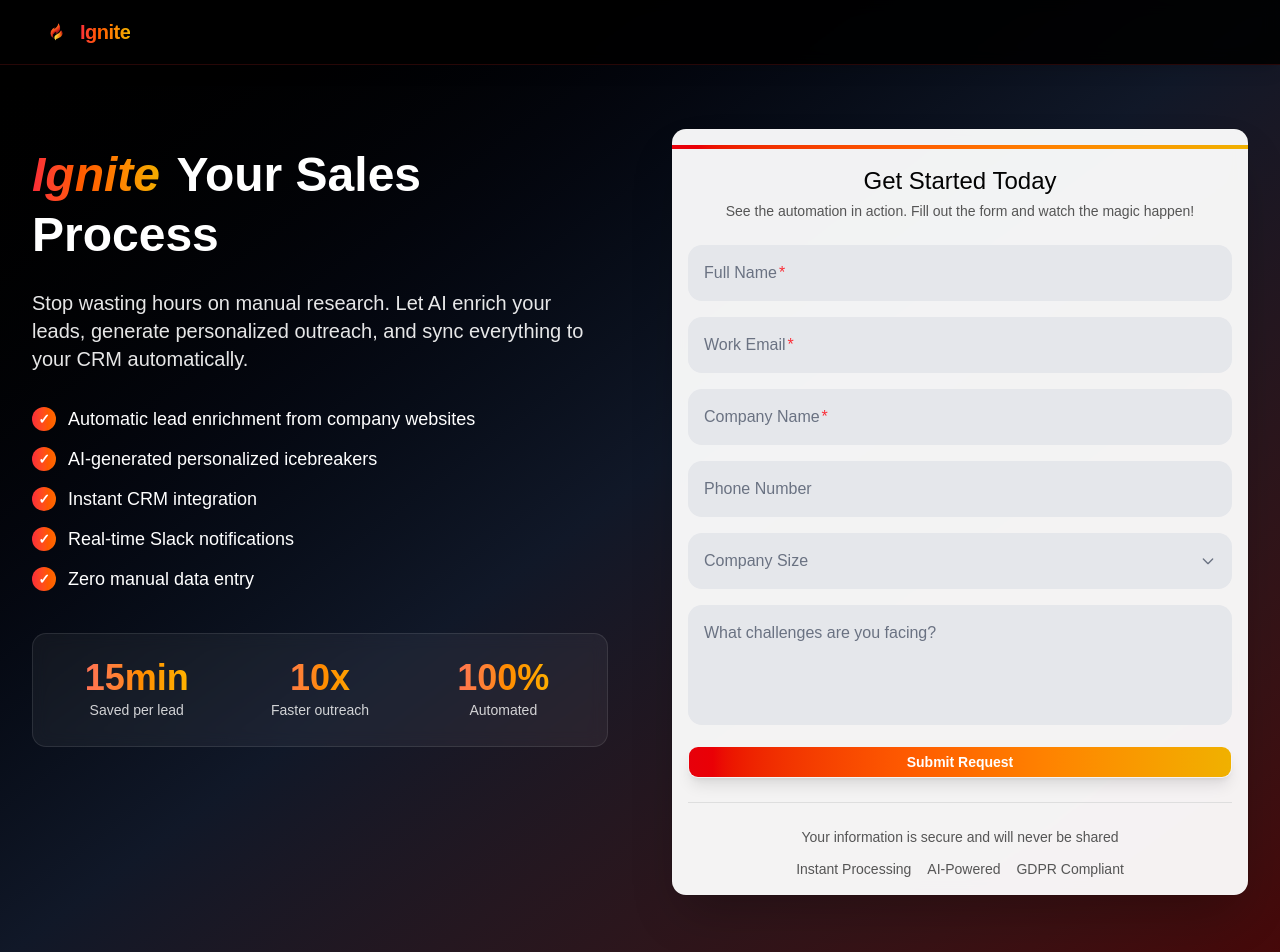
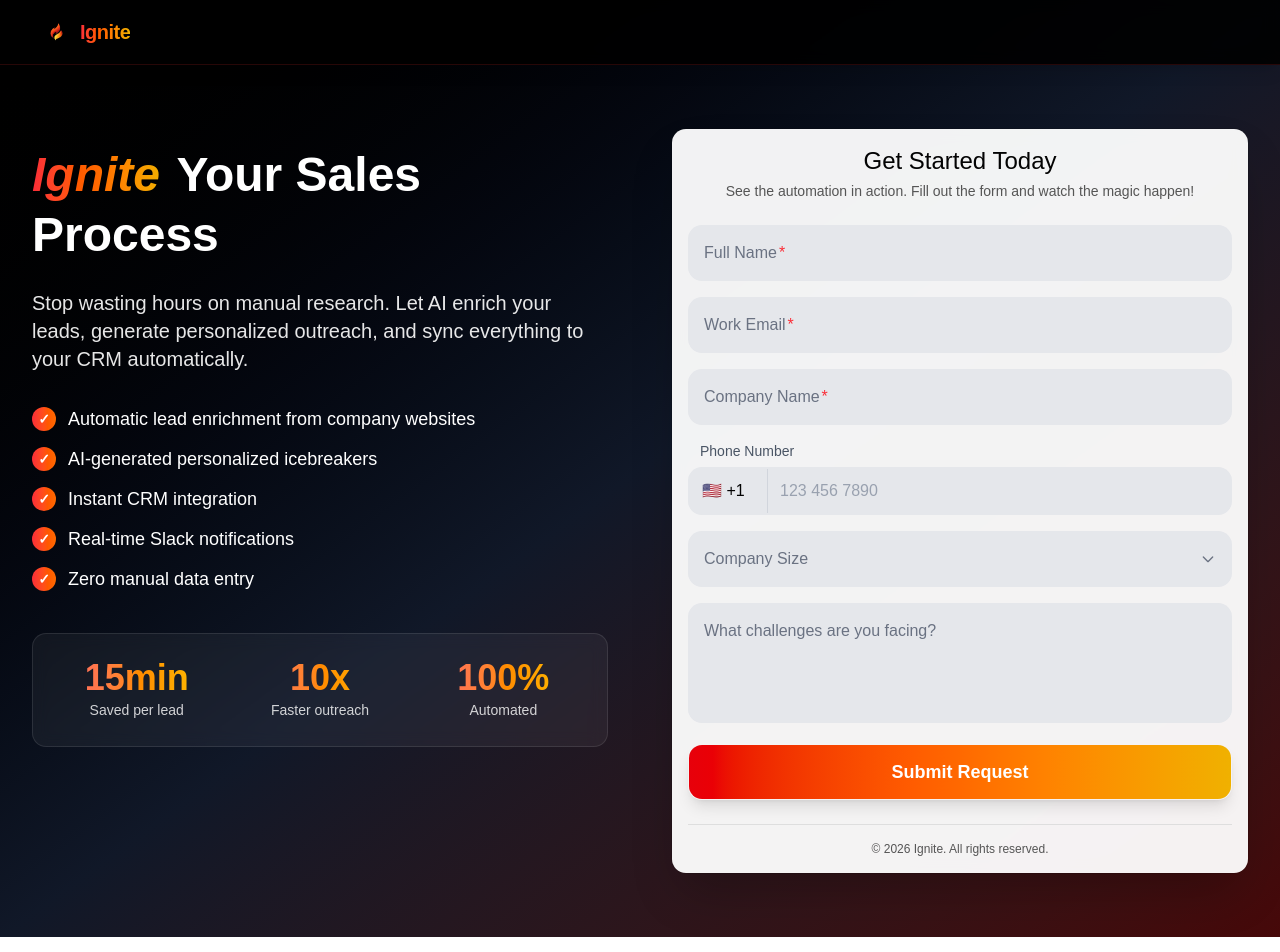
Before and after one commit to jabluetooth/jabluetooth.github.io, a React (Vite) app: page / in a window 1280 px wide. Shown: the top 952 px of the page. Built offline with nearby package versions, Linux system fonts and the light colour scheme.

Commit message:
feat: Introduce lead form component with floating input fields for n8n webhook submission.

```diff
--- a/src/components/LeadForm.tsx
+++ b/src/components/LeadForm.tsx
@@ -1,7 +1,7 @@
 import { useState, type FormEvent } from "react";
 import { Button } from "@/components/ui/button";
 import { Card, CardContent, CardHeader, CardTitle, CardDescription } from "@/components/ui/card";
-import { FloatingInput, FloatingTextarea, FloatingSelect } from "@/components/ui/floating-input";
+import { FloatingInput, FloatingTextarea, FloatingSelect, FloatingPhoneInput } from "@/components/ui/floating-input";
 
 const N8N_WEBHOOK_URL = "https://n8n.filheinzrelatorre.com/webhook-test/ad07da4a-667d-4226-8301-25b49b327980";
 
@@ -19,6 +19,7 @@ interface FormData {
   email: string;
   company: string;
   phone: string;
+  phoneCountryCode: string;
   companySize: string;
   message: string;
 }
@@ -35,6 +36,7 @@ export function LeadForm() {
     email: "",
     company: "",
     phone: "",
+    phoneCountryCode: "+1",
     companySize: "",
     message: "",
   });
@@ -99,6 +101,7 @@ export function LeadForm() {
           email: "",
           company: "",
           phone: "",
+          phoneCountryCode: "+1",
           companySize: "",
           message: "",
         });
@@ -126,7 +129,6 @@ export function LeadForm() {
 
   return (
     <Card className="shadow-2xl border-0 overflow-hidden bg-white/95 backdrop-blur-sm">
-      <div className="h-1 bg-gradient-to-r from-red-600 via-orange-500 to-yellow-500" />
       <CardHeader className="text-center pb-2">
         <CardTitle className="text-2xl">Get Started Today</CardTitle>
         <CardDescription>
@@ -163,12 +165,12 @@ export function LeadForm() {
             error={errors.company}
           />
 
-          <FloatingInput
-            id="phone"
-            type="tel"
+          <FloatingPhoneInput
             label="Phone Number"
             value={formData.phone}
-            onChange={(e) => handleInputChange("phone", e.target.value)}
+            countryCode={formData.phoneCountryCode}
+            onValueChange={(value) => handleInputChange("phone", value)}
+            onCountryCodeChange={(code) => handleInputChange("phoneCountryCode", code)}
           />
 
           <FloatingSelect
@@ -187,7 +189,7 @@ export function LeadForm() {
 
           <Button
             type="submit"
-            className="w-full bg-gradient-to-r from-red-600 via-orange-500 to-yellow-500 hover:from-red-700 hover:via-orange-600 hover:to-yellow-600 text-white font-semibold shadow-lg"
+            className="w-full h-14 text-lg bg-gradient-to-r from-red-600 via-orange-500 to-yellow-500 hover:from-red-700 hover:via-orange-600 hover:to-yellow-600 text-white font-semibold shadow-lg rounded-xl"
             disabled={isLoading}
           >
             {isLoading ? (
@@ -215,15 +217,10 @@ export function LeadForm() {
           )}
         </form>
 
-        <div className="mt-6 pt-6 border-t text-center">
-          <p className="text-sm text-muted-foreground mb-3">
-            Your information is secure and will never be shared
+        <div className="mt-6 pt-4 border-t text-center">
+          <p className="text-xs text-muted-foreground">
+            © {new Date().getFullYear()} Ignite. All rights reserved.
           </p>
-          <div className="flex justify-center gap-4 flex-wrap text-sm text-muted-foreground">
-            <span>Instant Processing</span>
-            <span>AI-Powered</span>
-            <span>GDPR Compliant</span>
-          </div>
         </div>
       </CardContent>
     </Card>
--- a/src/components/ui/floating-input.tsx
+++ b/src/components/ui/floating-input.tsx
@@ -181,4 +181,95 @@ const FloatingSelect = React.forwardRef<HTMLSelectElement, FloatingSelectProps>(
 
 FloatingSelect.displayName = "FloatingSelect";
 
-export { FloatingInput, FloatingTextarea, FloatingSelect };
+const countryCodes = [
+  { code: "+1", country: "US", flag: "🇺🇸" },
+  { code: "+1", country: "CA", flag: "🇨🇦" },
+  { code: "+44", country: "UK", flag: "🇬🇧" },
+  { code: "+61", country: "AU", flag: "🇦🇺" },
+  { code: "+49", country: "DE", flag: "🇩🇪" },
+  { code: "+33", country: "FR", flag: "🇫🇷" },
+  { code: "+34", country: "ES", flag: "🇪🇸" },
+  { code: "+39", country: "IT", flag: "🇮🇹" },
+  { code: "+81", country: "JP", flag: "🇯🇵" },
+  { code: "+86", country: "CN", flag: "🇨🇳" },
+  { code: "+91", country: "IN", flag: "🇮🇳" },
+  { code: "+55", country: "BR", flag: "🇧🇷" },
+  { code: "+52", country: "MX", flag: "🇲🇽" },
+  { code: "+63", country: "PH", flag: "🇵🇭" },
+  { code: "+65", country: "SG", flag: "🇸🇬" },
+  { code: "+971", country: "AE", flag: "🇦🇪" },
+  { code: "+966", country: "SA", flag: "🇸🇦" },
+  { code: "+31", country: "NL", flag: "🇳🇱" },
+  { code: "+46", country: "SE", flag: "🇸🇪" },
+  { code: "+41", country: "CH", flag: "🇨🇭" },
+];
+
+interface FloatingPhoneInputProps {
+  label: string;
+  error?: string;
+  required?: boolean;
+  value: string;
+  countryCode: string;
+  onValueChange: (value: string) => void;
+  onCountryCodeChange: (code: string) => void;
+  className?: string;
+}
+
+const FloatingPhoneInput = React.forwardRef<HTMLInputElement, FloatingPhoneInputProps>(
+  ({ className, label, error, required, value, countryCode, onValueChange, onCountryCodeChange }, ref) => {
+    const [isFocused, setIsFocused] = React.useState(false);
+
+    return (
+      <div className="relative">
+        <label
+          className={cn(
+            "block mb-1.5 ml-3 text-sm font-medium text-gray-600",
+            isFocused && "text-red-500",
+            error && "text-red-500"
+          )}
+        >
+          {label}
+          {required && <span className="text-red-500 ml-0.5">*</span>}
+        </label>
+        <div className={cn(
+          "flex w-full h-12 bg-gray-200 rounded-xl border-2 border-transparent transition-all duration-200",
+          "hover:bg-gray-300/80",
+          isFocused && "border-red-500 bg-gray-50",
+          error && "border-red-500 bg-red-50"
+        )}>
+          <select
+            value={countryCode}
+            onChange={(e) => onCountryCodeChange(e.target.value)}
+            className="h-full pl-3 pr-1 bg-transparent outline-none cursor-pointer text-base appearance-none border-r border-gray-300"
+          >
+            {countryCodes.map((c) => (
+              <option key={`${c.country}-${c.code}`} value={c.code}>
+                {c.flag} {c.code}
+              </option>
+            ))}
+          </select>
+          <input
+            ref={ref}
+            type="tel"
+            value={value}
+            onChange={(e) => onValueChange(e.target.value)}
+            onFocus={() => setIsFocused(true)}
+            onBlur={() => setIsFocused(false)}
+            placeholder="123 456 7890"
+            className={cn(
+              "flex-1 h-full px-3 bg-transparent outline-none text-base placeholder:text-gray-400",
+              className
+            )}
+          />
+        </div>
+        {error && (
+          <p className="mt-1.5 text-sm text-red-500">{error}</p>
+        )}
+      </div>
+    );
+  }
+);
+
+FloatingPhoneInput.displayName = "FloatingPhoneInput";
+
+export { FloatingInput, FloatingTextarea, FloatingSelect, FloatingPhoneInput, countryCodes };
```
